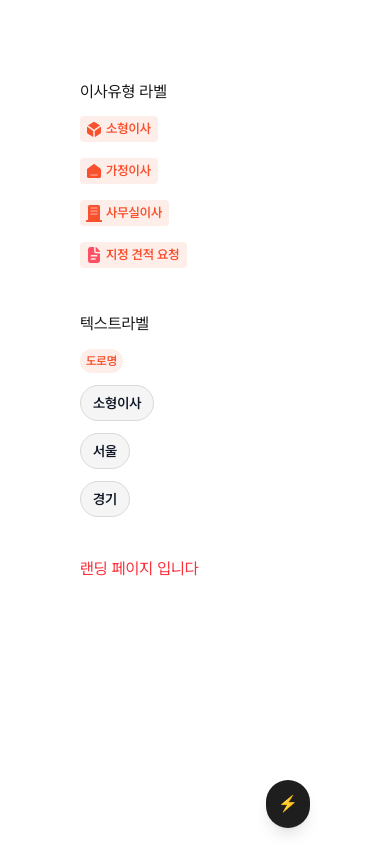
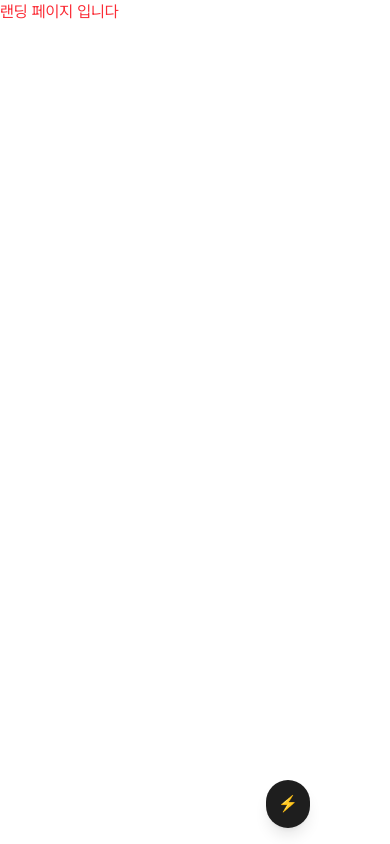
Before and after one commit to WooGie911/Moving_FE, a Next.js app: page / in a window 390 px wide. Built offline with nearby package versions, Linux system fonts and the light colour scheme.

Commit message:
[#6]refactor :Chip컴포넌트 반응형 조절 및 글로벌css 브레이크 포인트 지정

```diff
--- a/src/app/page.tsx
+++ b/src/app/page.tsx
@@ -3,25 +3,7 @@ import { MoveTypeLabel } from "@/components/common/Chips/MoveTypeLabel";
 import React from "react";
 
 const HomePage = () => {
-  return (
-    <div className="flex flex-col gap-10 px-20 py-20">
-      <div className="flex flex-col gap-3">
-        <h1>이사유형 라벨</h1>
-        <MoveTypeLabel type="small" />
-        <MoveTypeLabel type="home" />
-        <MoveTypeLabel type="office" />
-        <MoveTypeLabel type="document" />
-      </div>
-      <div className="flex flex-col gap-3">
-        <h1>텍스트라벨</h1>
-        <CircleTextLabel text="도로명" />
-        <CircleTextLabel text="소형이사" clickAble={true} />
-        <CircleTextLabel text="서울" clickAble={true} />
-        <CircleTextLabel text="경기" clickAble={true} />
-      </div>
-      <div className="flex text-red-500">랜딩 페이지 입니다</div>
-    </div>
-  );
+  return <div className="flex text-red-500">랜딩 페이지 입니다</div>;
 };
 
 export default HomePage;
```
